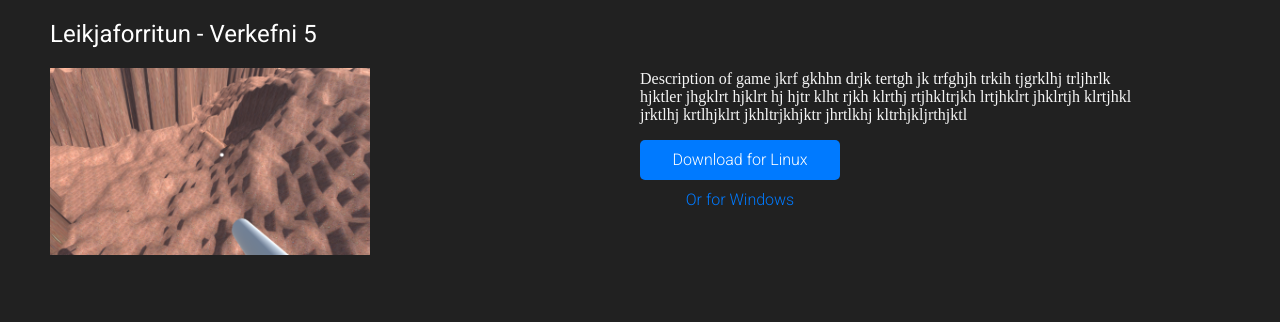
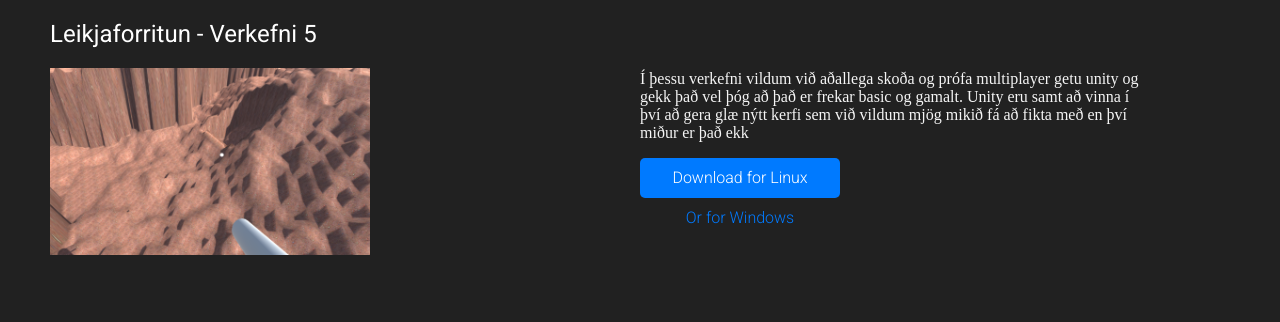
Before and after one commit to gudmunduro/leikjafor4-sida, a plain HTML site: page index.html in a window 1280 px wide. Shown: the top 322 px of the page. Drawn offline with Linux system fonts and the light colour scheme.

Commit message:
Update index.html

```diff
--- a/index.html
+++ b/index.html
@@ -12,7 +12,7 @@
           <img class="screenshot" src="Content/screenshot.png" alt="Screenshot from game">
       </section>
       <section>
-        <p class="desc">Description of game jkrf gkhhn drjk tertgh jk trfghjh trkih tjgrklhj trljhrlk hjktler jhgklrt hjklrt hj hjtr klht rjkh klrthj rtjhkltrjkh lrtjhklrt jhklrtjh klrtjhkl jrktlhj krtlhjklrt jkhltrjkhjktr jhrtlkhj kltrhjkljrthjktl</p>
+        <p class="desc">Í þessu verkefni vildum við aðallega skoða og prófa multiplayer getu unity og gekk það vel þóg að það er frekar basic og gamalt. Unity eru samt að vinna í því að gera glæ nýtt kerfi sem við vildum mjög mikið fá að fikta með en því miður er það ekk</p>
         <a href="/leikur4.zip" class="downloadForLinux">Download for Linux</a>
         <a href="/leikur4-windows.zip" class="downloadForWindows">Or for Windows</a>
       </section>
```
